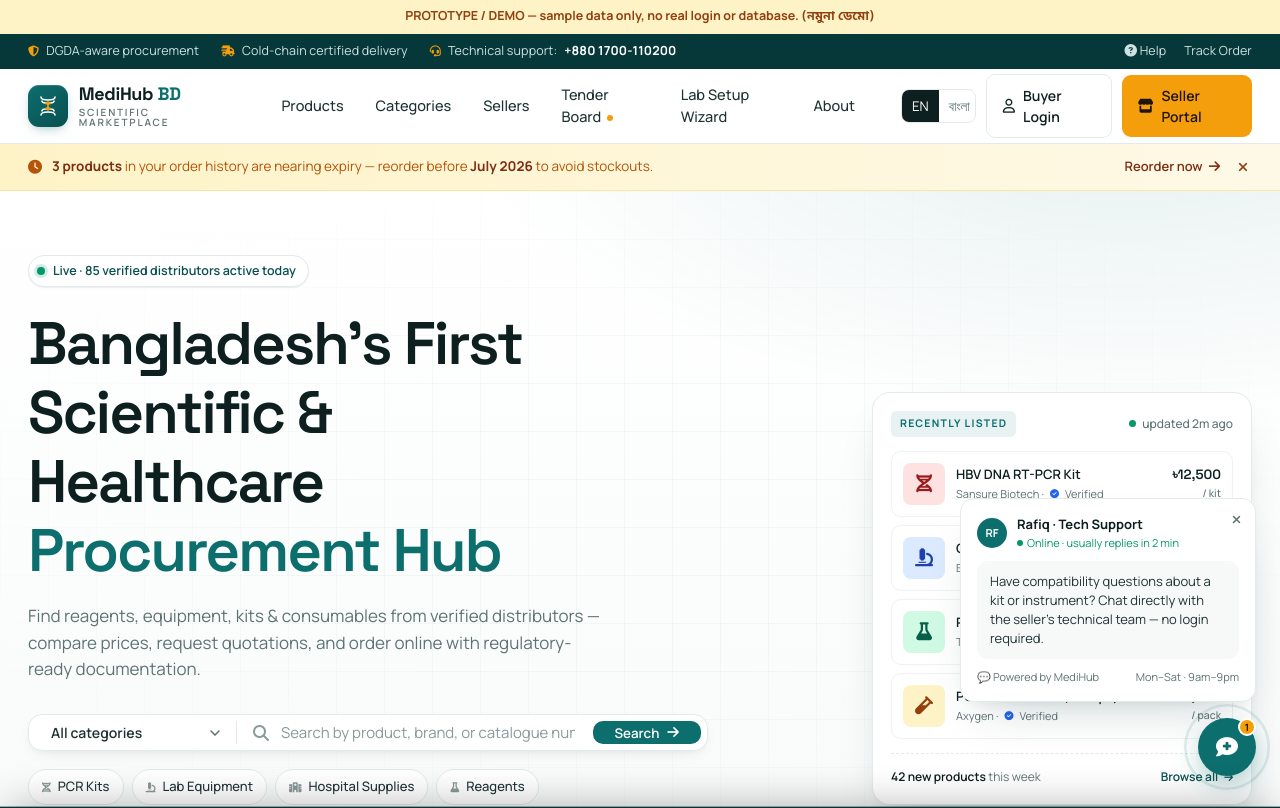
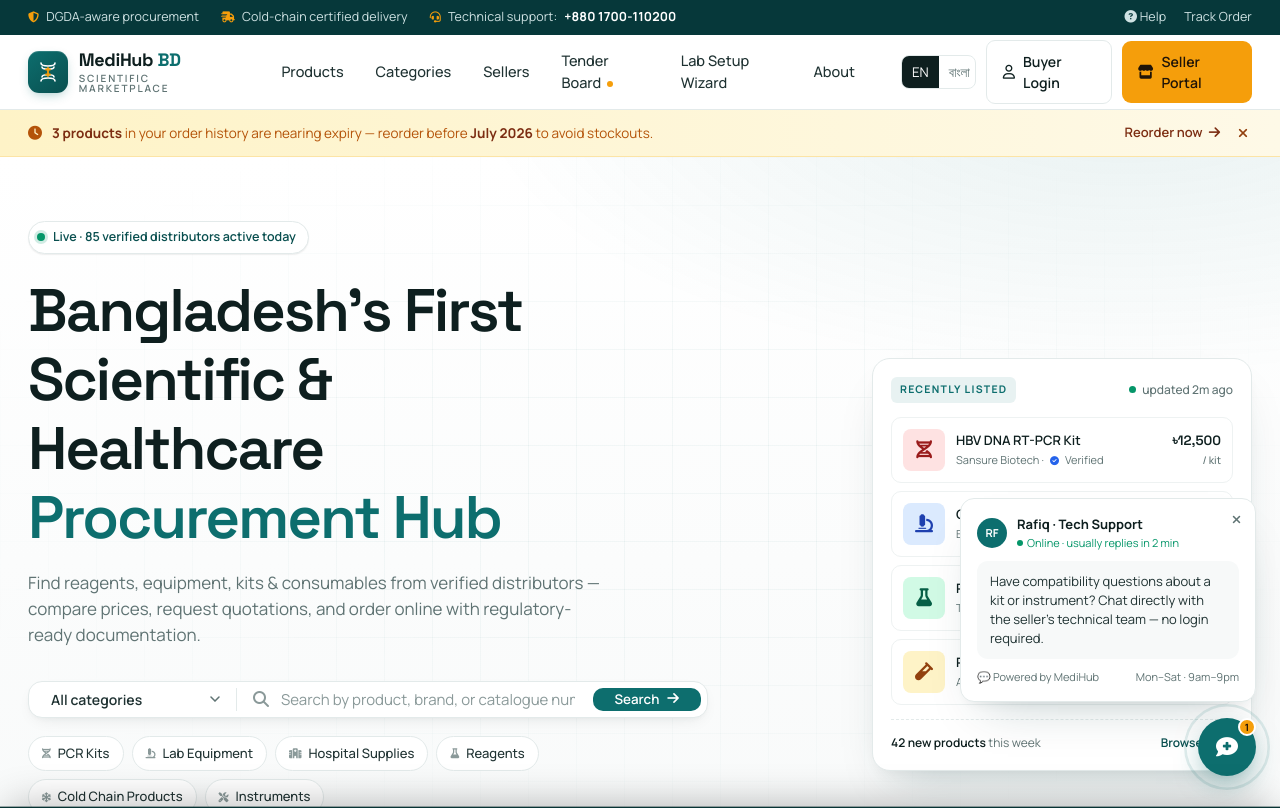
Before and after one commit to krkakon/medihub, a Next.js app: page / in a window 1280 px wide. Shown: the top 808 px of the page. Built offline with nearby package versions, Linux system fonts and the light colour scheme.

Commit message:
Remove prototype/demo banner from top of the page

```diff
--- a/src/app/globals.css
+++ b/src/app/globals.css
@@ -1014,7 +1014,7 @@
 .view{display:none;}
 .view.show{display:block; animation:mhfade .35s ease both;}
 @keyframes mhfade{from{opacity:0; transform:translateY(8px);} to{opacity:1; transform:none;}}
-.demo-banner{background:var(--amber-soft,#FEF3C7); color:#92400E; text-align:center; font-size:12.5px; font-weight:700; padding:7px; font-family:'Manrope',sans-serif;}
+
 .pg-head{position:sticky; top:0; z-index:50; background:#fff; border-bottom:1px solid var(--line,#E3EAEA);}
 .pg-head .inner{max-width:1200px; margin:0 auto; padding:14px 28px; display:flex; align-items:center; gap:16px;}
 .pg-logo{display:flex; align-items:center; gap:10px; cursor:pointer; font-family:'Space Grotesk'; font-weight:700; font-size:19px; letter-spacing:-.03em; color:var(--ink,#0E1F1F);}
--- a/src/app/page.tsx
+++ b/src/app/page.tsx
@@ -178,11 +178,6 @@
 
   return (
     <>
-      {/* ============================ DEMO BANNER ============================ */}
-      <div className="demo-banner">
-        PROTOTYPE / DEMO &mdash; sample data only, no real login or database.{" "}
-        <span className="bn">(নমুনা ডেমো)</span>
-      </div>
 
       {/* ============================ UTILITY BAR ============================ */}
       <div className="utility">
```
